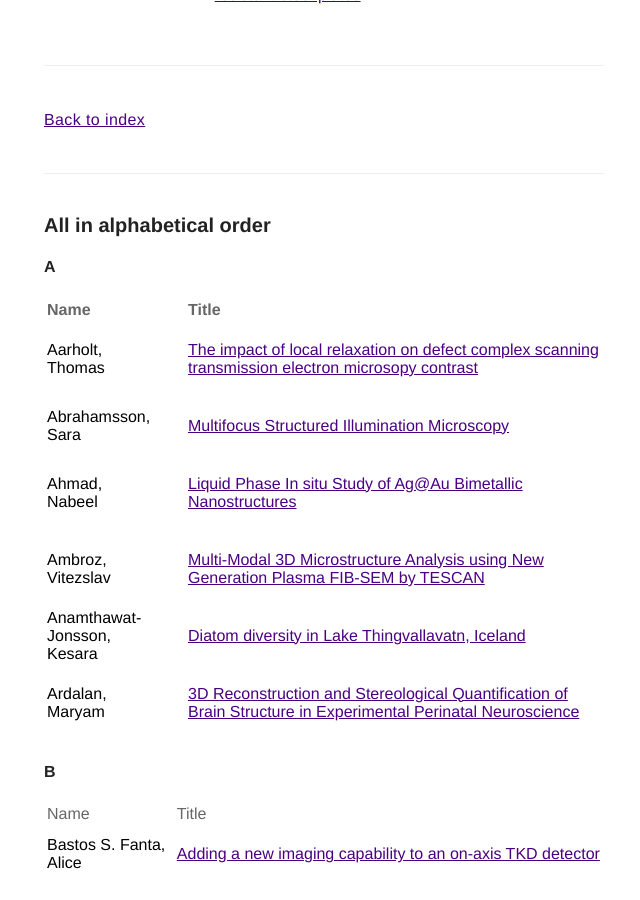
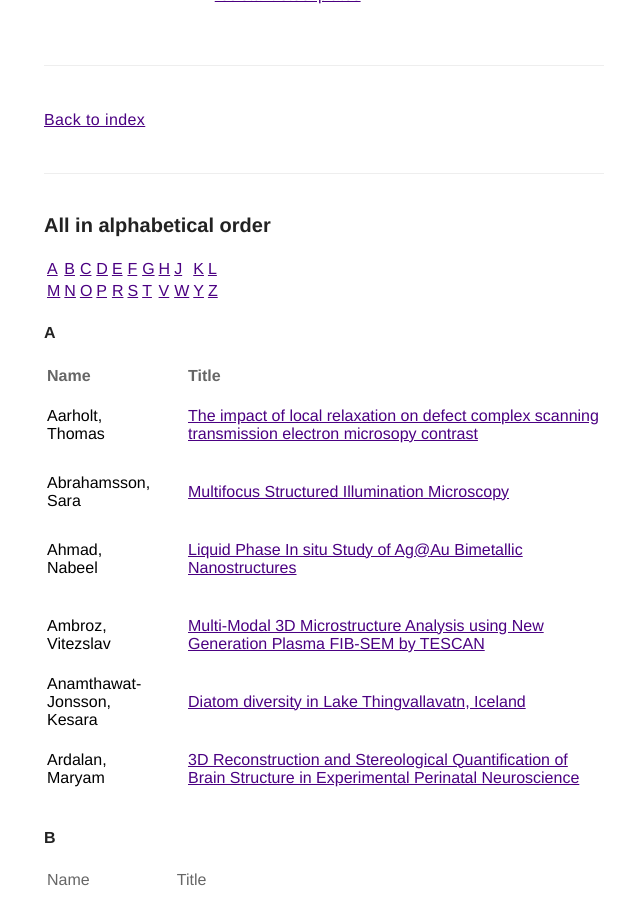
Before and after one commit to cci-gothenburg/cci-gothenburg.github.io, a Jekyll site: the page built from abstracts/index.md, in a window 1280 px wide and 900 px high, scrolled down 8826 px. Shown: the whole window, without its empty margins (316-956 px from the left). Built offline with Jekyll 4.4.1, drawn with Linux system fonts in a browser that asks for light colours.

Commit message:
small changes to navigation

```diff
--- a/abstracts/index.md
+++ b/abstracts/index.md
@@ -174,6 +174,9 @@ M23    | **Vippola,<br/>Minnamari**      | <br/>[Correlating in-situ nanoindenta
 
 ### All in alphabetical order
 
+[A](#a) | [B](#b) | [C](#c) | [D](#d) | [E](#e) | [F](#f) | [G](#g) | [H](#h) | [J](#j) | [K](#k) | [L](#l)
+[M](#m) | [N](#n) | [O](#o) | [P](#p) | [R](#r) | [S](#s) | [T](#t) | [V](#v) | [W](#w) | [Y](#y) | [Z](#z)
+
 #### A
 
 Name&nbsp;&nbsp;&nbsp;&nbsp;&nbsp;&nbsp;&nbsp;&nbsp;&nbsp;&nbsp;&nbsp;&nbsp;&nbsp;&nbsp;&nbsp;&nbsp;&nbsp;| Title
@@ -251,7 +254,6 @@ Name&nbsp;&nbsp;&nbsp;&nbsp;&nbsp;&nbsp;&nbsp;&nbsp;&nbsp;&nbsp;&nbsp;&nbsp;&nbs
 
 Name&nbsp;&nbsp;&nbsp;&nbsp;&nbsp;&nbsp;&nbsp;&nbsp;&nbsp;&nbsp;&nbsp;&nbsp;&nbsp;&nbsp;&nbsp;&nbsp;&nbsp;| Title
 **Jans,<br/>Daniel&nbsp;C.**          | <br/>[ALM (Advanced Light Microscopy) – Super-resolution microscopy support for YOU](/JansDC)<br/><br/>
-
 
 #### K
 
```
